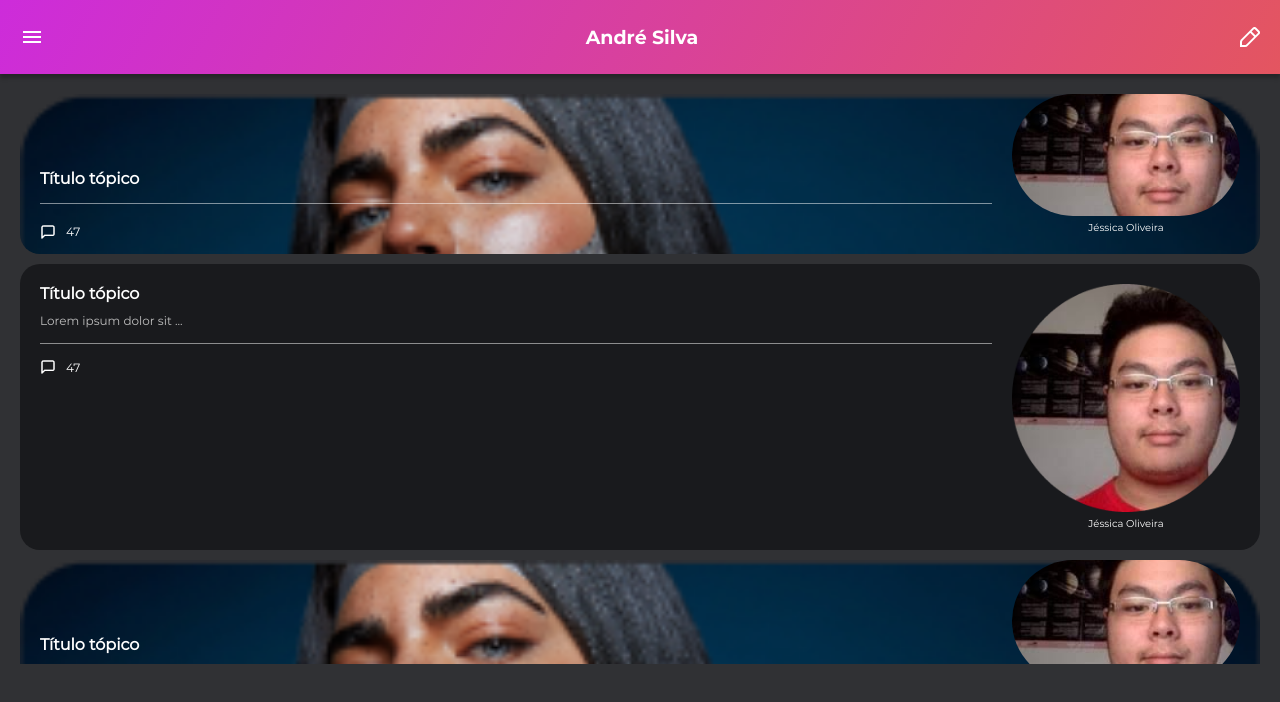
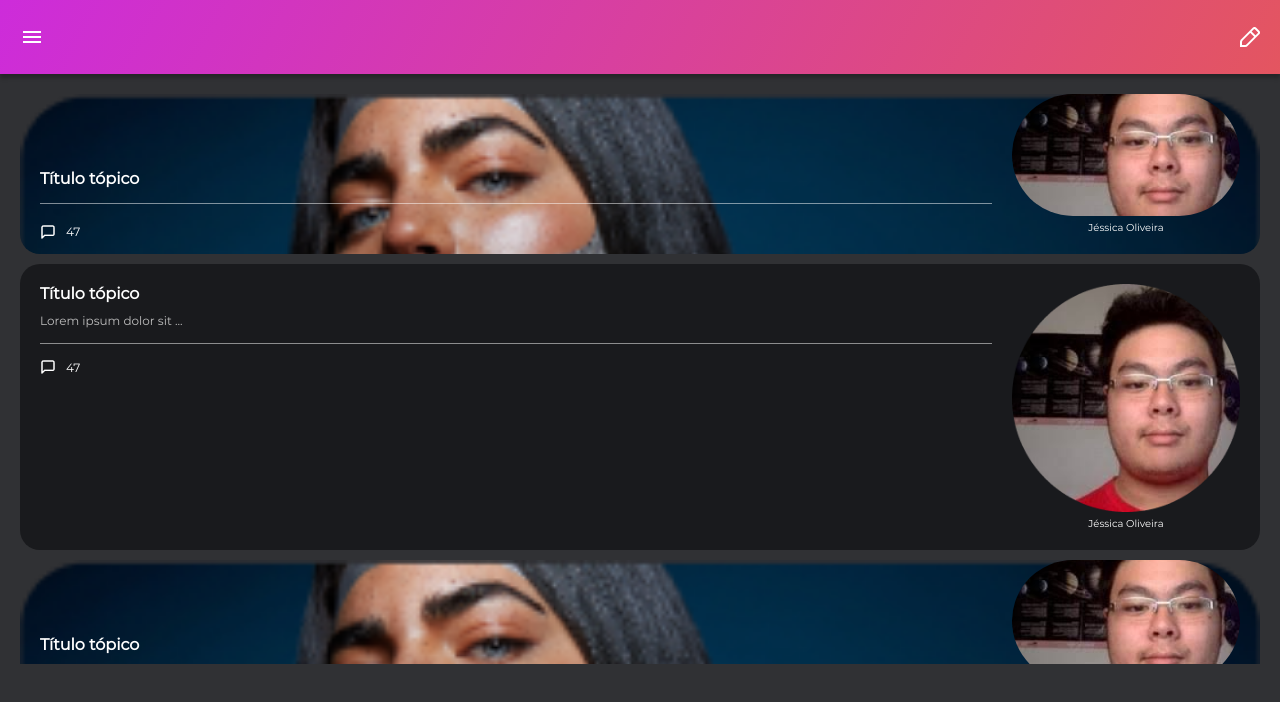
Before and after one commit to YukiFinamore/tribes-app, a React (Create React App) app: page /feed in a window 1280 px wide. Shown: the top 702 px of the page. Built offline with nearby package versions, Linux system fonts and the light colour scheme.

Commit message:
Update Header with user logged

```diff
--- a/src/components/Header/index.js
+++ b/src/components/Header/index.js
@@ -3,12 +3,11 @@ import { Container } from './styles'
 import menuIcon from '../../assets/images/icons/menu.png'
 import editIcon from '../../assets/images/icons/edit.png'
 
-
-const Header = ({}) => (
+const Header = ({title}) => (
   <Container>
-    <img src={menuIcon}></img>
-    <p> André Silva </p>
-    <img src={editIcon}></img>
+    <img src={menuIcon} alt={"Menu"}></img>
+    <p> {title} </p>
+    <img src={editIcon} alt={"Edit"}></img>
   </Container>
 )
 
```
